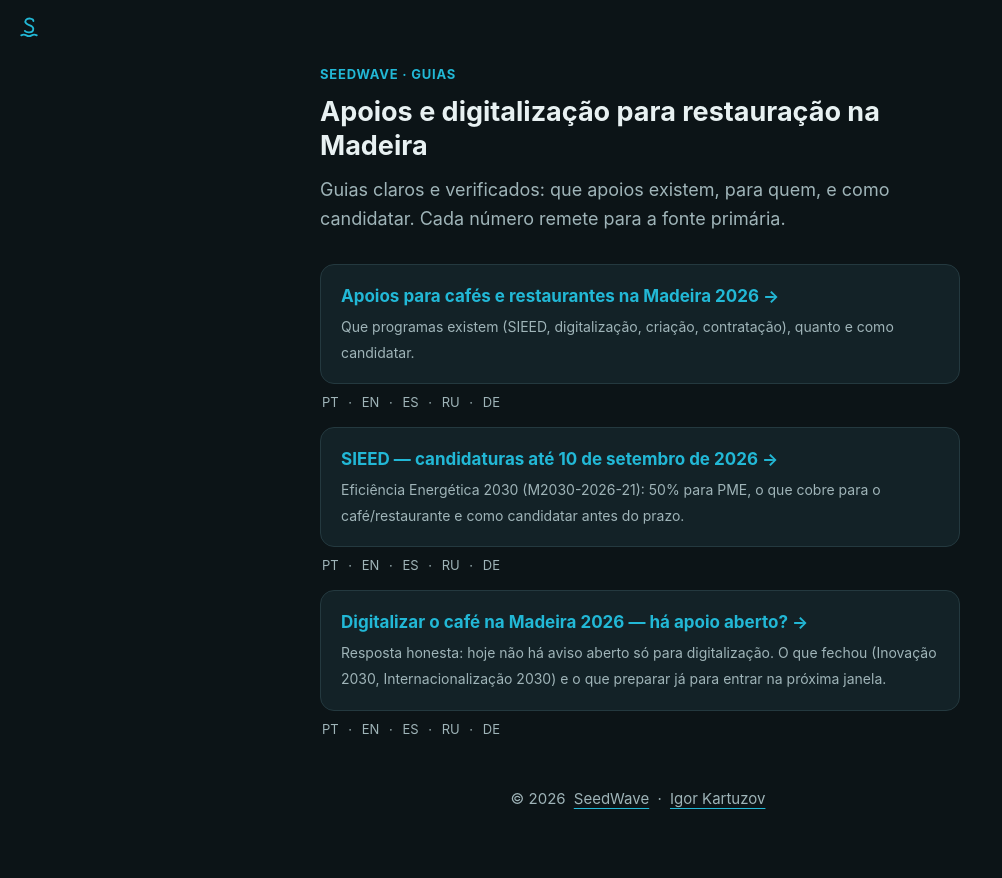
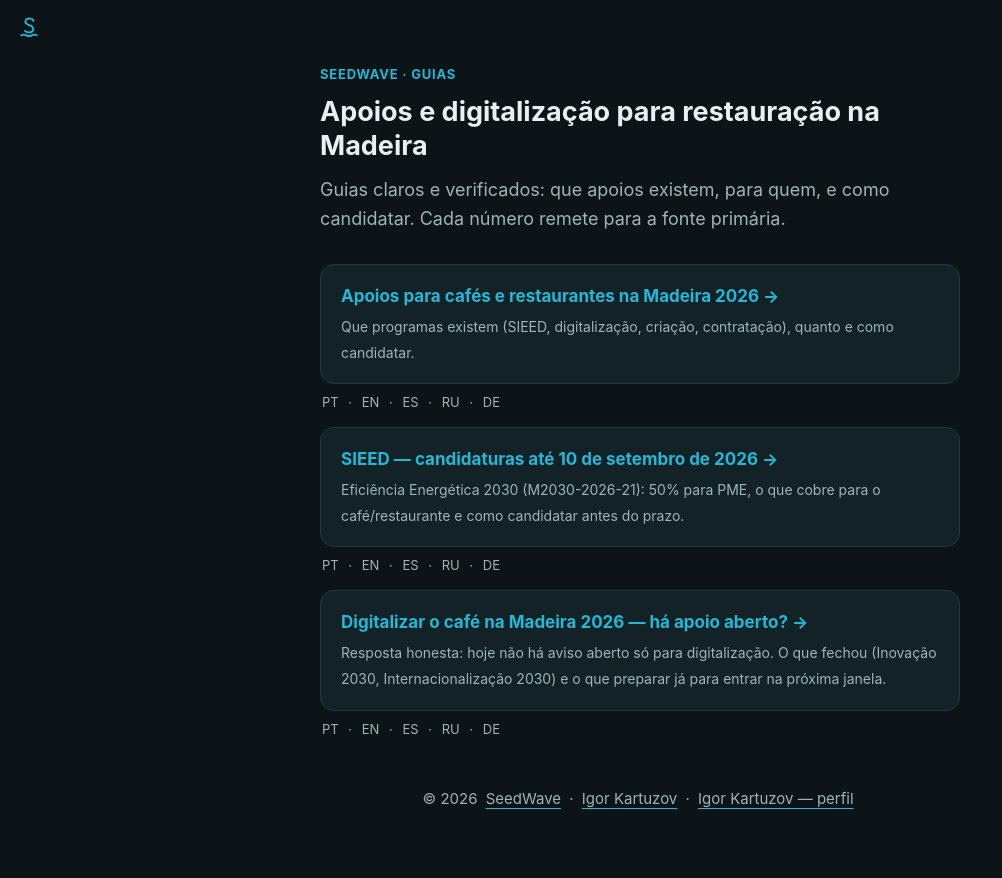
Before and after one commit to ikartuzov-hub/seedwave-guides, a plain HTML site: page index.html in a window 1280 px wide. Shown: the whole page, without its empty margins (0-1002 px from the left). Drawn offline with Linux system fonts and the light colour scheme.

Commit message:
landing: internal link to /igor/ in footer

```diff
--- a/index.html
+++ b/index.html
@@ -54,7 +54,7 @@
     <span>Resposta honesta: hoje não há aviso aberto só para digitalização. O que fechou (Inovação 2030, Internacionalização 2030) e o que preparar já para entrar na próxima janela.</span>
   </a>
   <p class="langs"><a href="https://apoios.seedwave.dev/cafe-digital-madeira/" hreflang="pt-PT">PT</a> · <a href="https://apoios.seedwave.dev/cafe-digital-madeira/en/" hreflang="en">EN</a> · <a href="https://apoios.seedwave.dev/cafe-digital-madeira/es/" hreflang="es">ES</a> · <a href="https://apoios.seedwave.dev/cafe-digital-madeira/ru/" hreflang="ru">RU</a> · <a href="https://apoios.seedwave.dev/cafe-digital-madeira/de/" hreflang="de">DE</a></p>
-  <footer>© <span id="yr"></span> <a href="https://seedwave.pt/">SeedWave</a> · <a href="https://www.linkedin.com/in/igor-kartuzov/" rel="nofollow">Igor Kartuzov</a></footer>
+  <footer>© <span id="yr"></span> <a href="https://seedwave.pt/">SeedWave</a> · <a href="https://www.linkedin.com/in/igor-kartuzov/" rel="nofollow">Igor Kartuzov</a> · <a href="/igor/">Igor Kartuzov — perfil</a></footer>
 </div>
 <script>document.getElementById('yr').textContent=new Date().getFullYear();</script>
 <!-- Cloudflare Web Analytics --><script type='module' src='https://static.cloudflareinsights.com/beacon.min.js' data-cf-beacon='{"token": "bb55246e43c74dcfbacd08fd4b9e94ae"}'></script><!-- End Cloudflare Web Analytics --></body>
```
